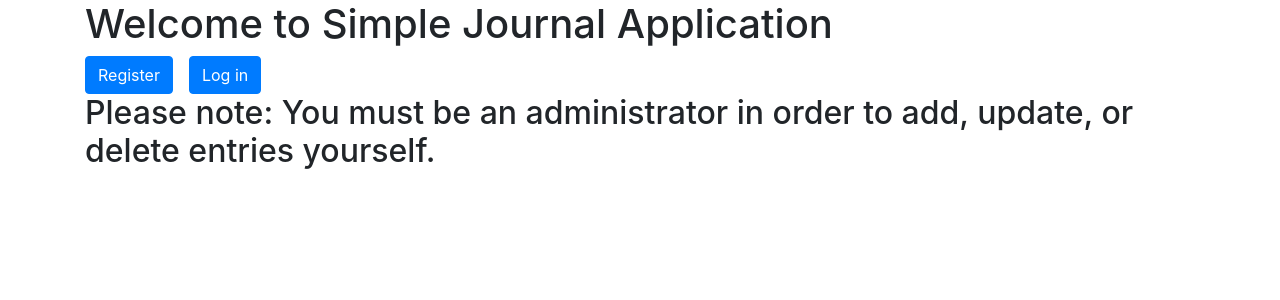
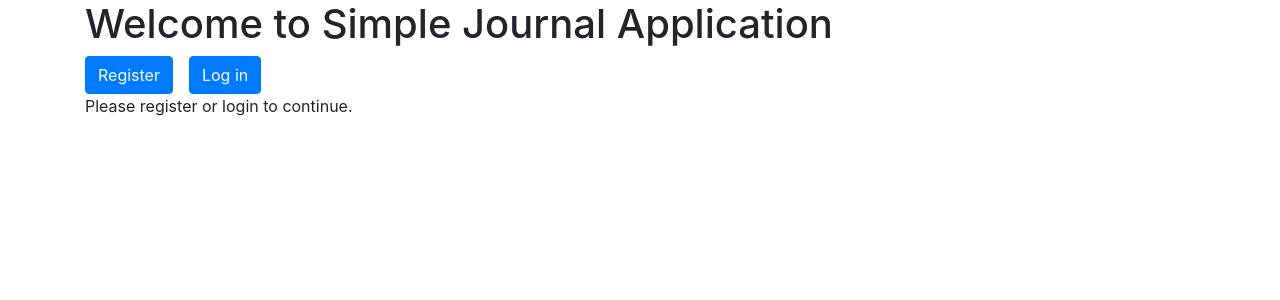
Before and after one commit to ericadev/journal-frontend, a React (Create React App) app: page / in a window 1280 px wide. Shown: the top 300 px of the page. Built offline with nearby package versions, Linux system fonts and the light colour scheme.

Commit message:
Cross ref'd readme and corrected problem with bad login.

```diff
--- a/src/App.js
+++ b/src/App.js
@@ -5,12 +5,7 @@ const App = () => {
   return (
     <Container>
       <Row>
-        <Col>
-          <h2>
-            Please note: You must be an administrator in order to add, update,
-            or delete entries yourself.
-          </h2>
-        </Col>
+        <Col>Please register or login to continue.</Col>
       </Row>
     </Container>
   );
--- a/src/pages/Login.jsx
+++ b/src/pages/Login.jsx
@@ -29,11 +29,17 @@ class Login extends Component {
         password
       })
       .then(response => {
-        localStorage.setItem('token', response.data.token);
-        localStorage.setItem('user_id', response.data.user_id);
-        this.setState({
-          loggedIn: true
-        });
+        if (!response.data.token || !response.data.user_id) {
+          this.setState({
+            error: 'Invalid user, please check the fields and try again'
+          });
+        } else {
+          localStorage.setItem('token', response.data.token);
+          localStorage.setItem('user_id', response.data.user_id);
+          this.setState({
+            loggedIn: true
+          });
+        }
       })
       .catch(err => {
         this.setState({
--- a/src/rootUrl.js
+++ b/src/rootUrl.js
@@ -1,4 +1,4 @@
-const rootUrl = 'https://calm-wildwood-64838.herokuapp.com/api/v1';
-// const rootUrl = 'http://localhost:5000/api/v1';
+// const rootUrl = 'https://calm-wildwood-64838.herokuapp.com/api/v1';
+const rootUrl = 'http://localhost:5000/api/v1';
 
 export default rootUrl;
```
Also changed, not shown: 1 other file (tests, documents, lock files or other folders).
